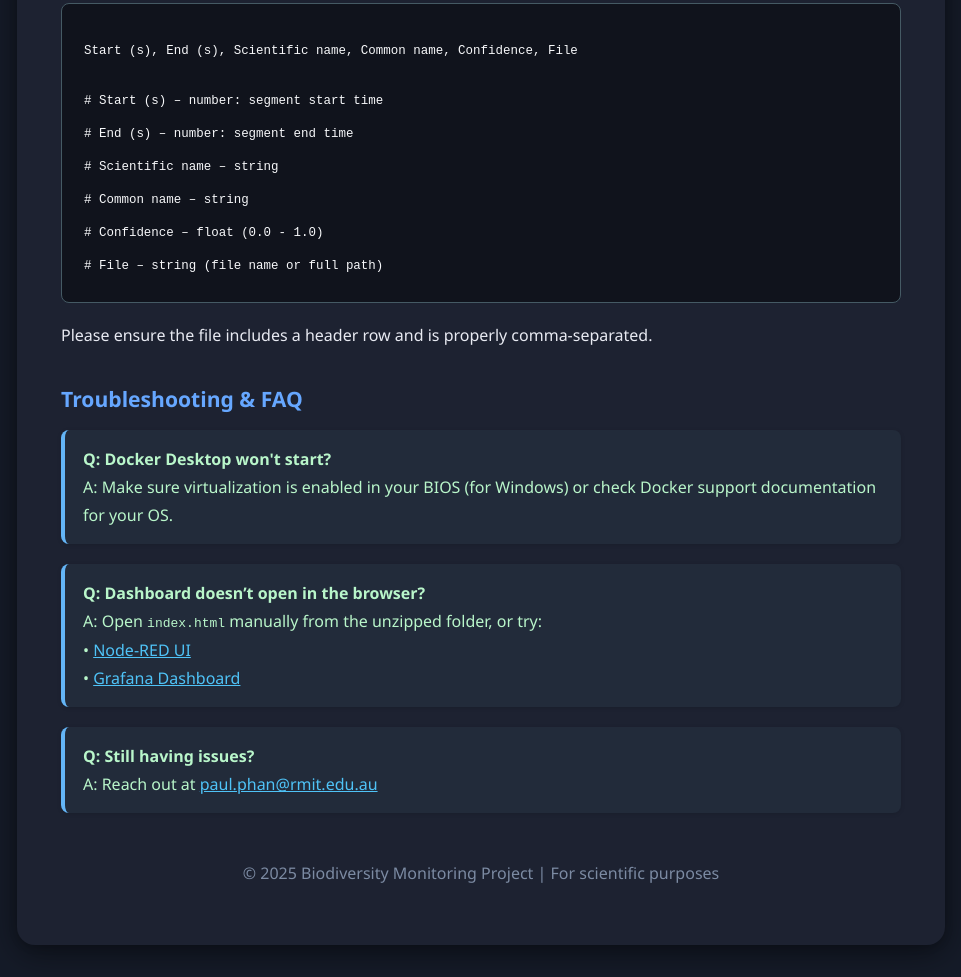
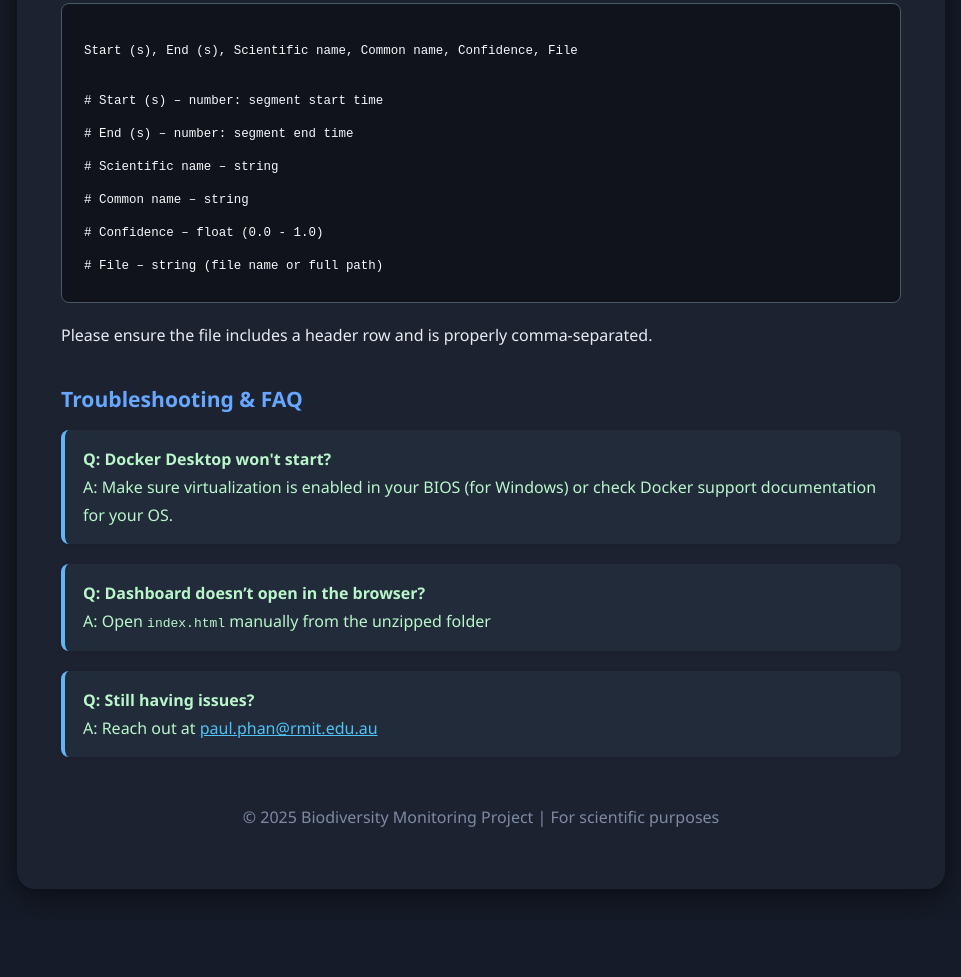
Before and after one commit to thieulong/cnps.biodiversity_monitoring.io, a plain HTML site: page index.html in a window 1280 px wide. Shown: the part 1441-2418 px from the top of the page, without its empty margins (159-1120 px from the left). After the commit the page ends 2362 px from the top, so only its background shows below. Drawn offline with Linux system fonts and the light colour scheme.

Commit message:
Update index.html

```diff
--- a/index.html
+++ b/index.html
@@ -192,9 +192,7 @@ Start (s), End (s), Scientific name, Common name, Confidence, File<br><br>
         A: Make sure virtualization is enabled in your BIOS (for Windows) or check Docker support documentation for your OS.
       </div>
       <div class="faq"><b>Q: Dashboard doesn’t open in the browser?</b><br>
-        A: Open <code>index.html</code> manually from the unzipped folder, or try:<br>
-        • <a href="http://localhost:1880/ui/" target="_blank">Node-RED UI</a><br>
-        • <a href="http://localhost:3000/" target="_blank">Grafana Dashboard</a>
+        A: Open <code>index.html</code> manually from the unzipped folder<br>
       </div>
       <div class="faq"><b>Q: Still having issues?</b><br>
         A: Reach out at <a href="mailto:paul.phan@rmit.edu.au">paul.phan@rmit.edu.au</a>
```
